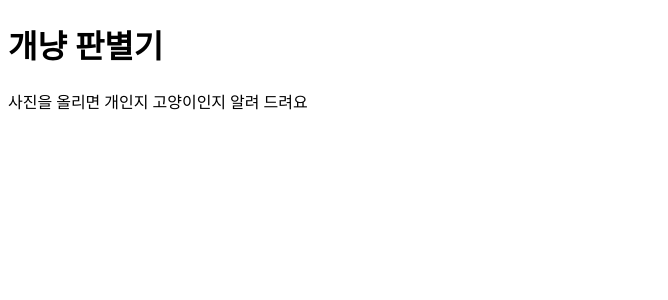
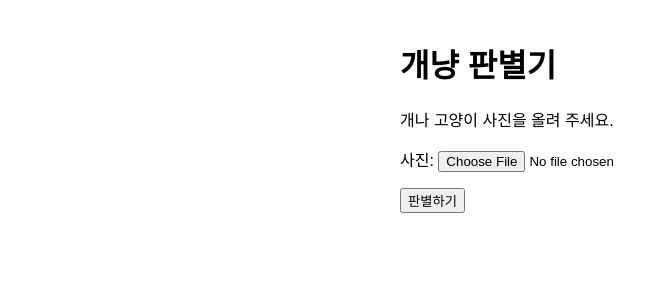
Before and after one commit to GiJung07/catdog_project, a Django app: page / in a window 1280 px wide. Shown: the top 300 px of the page, without its empty margins (0-668 px from the left). Run offline with Django 5.2, Linux system fonts and the light colour scheme.

Commit message:
Day 6: 사진 업로드와 개냥 판별 연결

```diff
--- /dev/null
+++ b/web/pets/forms.py
@@ -0,0 +1,5 @@
+from django import forms
+
+
+class UploadForm(forms.Form):
+    image = forms.ImageField(label="사진")    # 사진 파일만 받는 칸
--- /dev/null
+++ b/web/pets/predict.py
@@ -0,0 +1,47 @@
+"""사진 한 장 → 개/고양이 확률. 웹사이트(Day 7)에서도 이 파일을 그대로 써요."""
+from pathlib import Path
+
+import numpy as np
+import onnxruntime as ort
+from PIL import Image
+
+MODEL_PATH = Path(__file__).parent / "model.onnx"   # 이 파일과 같은 폴더의 model.onnx
+RESIZE = 256                    # Day 2에서 메모한 resize_size
+CROP = 224                      # Day 2에서 메모한 crop_size
+MEAN = np.array([0.485, 0.456, 0.406], dtype=np.float32)
+STD = np.array([0.229, 0.224, 0.225], dtype=np.float32)
+LABELS = ["고양이", "개"]
+
+_session = ort.InferenceSession(str(MODEL_PATH))   # 모델은 처음 한 번만 불러오기
+
+
+def preprocess(img):
+    img = img.convert("RGB")                       # 흑백·투명 PNG도 컬러 3장으로
+
+    # ① 짧은 쪽을 RESIZE로 줄이기 (긴 쪽은 비율대로, 소수점 버림)
+    w, h = img.size
+    if w < h:
+        size = (RESIZE, int(RESIZE * h / w))
+    else:
+        size = (int(RESIZE * w / h), RESIZE)
+    img = img.resize(size, Image.BILINEAR)
+
+    # ② 가운데 CROP × CROP 오리기
+    w, h = img.size
+    left, top = round((w - CROP) / 2), round((h - CROP) / 2)
+    img = img.crop((left, top, left + CROP, top + CROP))
+
+    # ③ 0~255 → 0~1 → 색 맞추기
+    x = np.asarray(img, dtype=np.float32) / 255.0
+    x = (x - MEAN) / STD
+
+    # ④ (세로, 가로, 색) → (색, 세로, 가로), 그리고 1장짜리 묶음으로
+    x = x.transpose(2, 0, 1)
+    return x[None].astype(np.float32)
+
+
+def predict(img):
+    scores = _session.run(None, {"image": preprocess(img)})[0][0]   # 점수 2개
+    prob = np.exp(scores - scores.max())
+    prob = prob / prob.sum()                       # softmax: 점수 → 확률 (합계 1)
+    return {name: float(p) for name, p in zip(LABELS, prob)}
--- a/web/pets/templates/pets/index.html
+++ b/web/pets/templates/pets/index.html
@@ -2,10 +2,38 @@
 <html lang="ko">
 <head>
   <meta charset="utf-8">
+  <meta name="viewport" content="width=device-width, initial-scale=1">
   <title>{{ title }}</title>
+  <style>
+    body { font-family: sans-serif; max-width: 480px; margin: 40px auto; padding: 0 16px; }
+    .bar { background: #eee; border-radius: 6px; height: 12px; }
+    .bar i { display: block; height: 100%; background: #0f7d80; border-radius: 6px; }
+    img { max-width: 100%; border-radius: 8px; }
+  </style>
 </head>
 <body>
   <h1>{{ title }}</h1>
-  <p>{{ message }}</p>
+  <p>개나 고양이 사진을 올려 주세요.</p>
+
+  <form method="post" enctype="multipart/form-data">
+    {% csrf_token %}
+    {{ form.as_p }}
+    <button type="submit">판별하기</button>
+  </form>
+
+  {% if result %}
+    <hr>
+    <img src="{{ result.image }}" alt="올린 사진">
+    {% if result.sure %}
+      <h2>{% if result.label == "개" %}🐶{% else %}🐱{% endif %} {{ result.label }}예요!</h2>
+    {% else %}
+      <h2>🤔 잘 모르겠어요</h2>
+      <p>개나 고양이 사진이 맞나요? 확신이 80%보다 낮아요.</p>
+    {% endif %}
+    <p>고양이 {{ result.cat }}%</p>
+    <div class="bar"><i style="width: {{ result.cat }}%"></i></div>
+    <p>개 {{ result.dog }}%</p>
+    <div class="bar"><i style="width: {{ result.dog }}%"></i></div>
+  {% endif %}
 </body>
 </html>
--- a/web/pets/views.py
+++ b/web/pets/views.py
@@ -1,10 +1,35 @@
+import base64
+import io
+
 from django.http import HttpResponse
 from django.shortcuts import render
+from PIL import Image
+
+from .forms import UploadForm
+from .predict import predict            # Day 4에 만든 함수!
 
 
-def hello(request):                    # request = 손님의 주문서
+def hello(request):
     return HttpResponse("안녕하세요! 개냥 판별기예요 🐶🐱")
 
+#첫 화면 = index 함수
 def index(request):
-    context = {"title": "개냥 판별기", "message": "사진을 올리면 개인지 고양이인지 알려 드려요"}
-    return render(request, "pets/index.html", context)    # 어떤 템플릿 파일에 담을까?
+    result = None
+    if request.method == "POST":                         # 사진을 제출했을 때
+        form = UploadForm(request.POST, request.FILES)    # 글자는 POST, 파일은 따로 들어와요
+        if form.is_valid():                              # 검사 통과?
+            upload = form.cleaned_data["image"]
+            upload.seek(0)                               # 검사하느라 읽은 위치를 처음으로
+            raw = upload.read()                          # 사진 파일 내용 (저장하지 않음)
+            prob = predict(Image.open(io.BytesIO(raw)))  # {"고양이": 0.01, "개": 0.99}
+            label = max(prob, key=prob.get)
+            result = {
+                "label": label,
+                "cat": round(prob["고양이"] * 100),
+                "dog": round(prob["개"] * 100),
+                "sure": prob[label] >= 0.8,              # 80% 미만이면 "잘 모르겠어요"
+                "image": f"data:{upload.content_type};base64,{base64.b64encode(raw).decode()}",
+            }
+    else:                                                # 처음 들어왔을 때 (GET)
+        form = UploadForm()
+    return render(request, "pets/index.html", {"title": "개냥 판별기", "form": form, "result": result})
--- a/web/requirements.txt
+++ b/web/requirements.txt
@@ -1,4 +1,10 @@
 asgiref==3.13.0
 Django==5.2.18
+flatbuffers==25.12.19
+numpy==2.5.4
+onnxruntime==1.31.1
+packaging==26.3
+pillow==13.0.0
+protobuf==7.36.2
 sqlparse==0.6.0
 tzdata==2026.5
```
Also changed, not shown: 1 other file.
